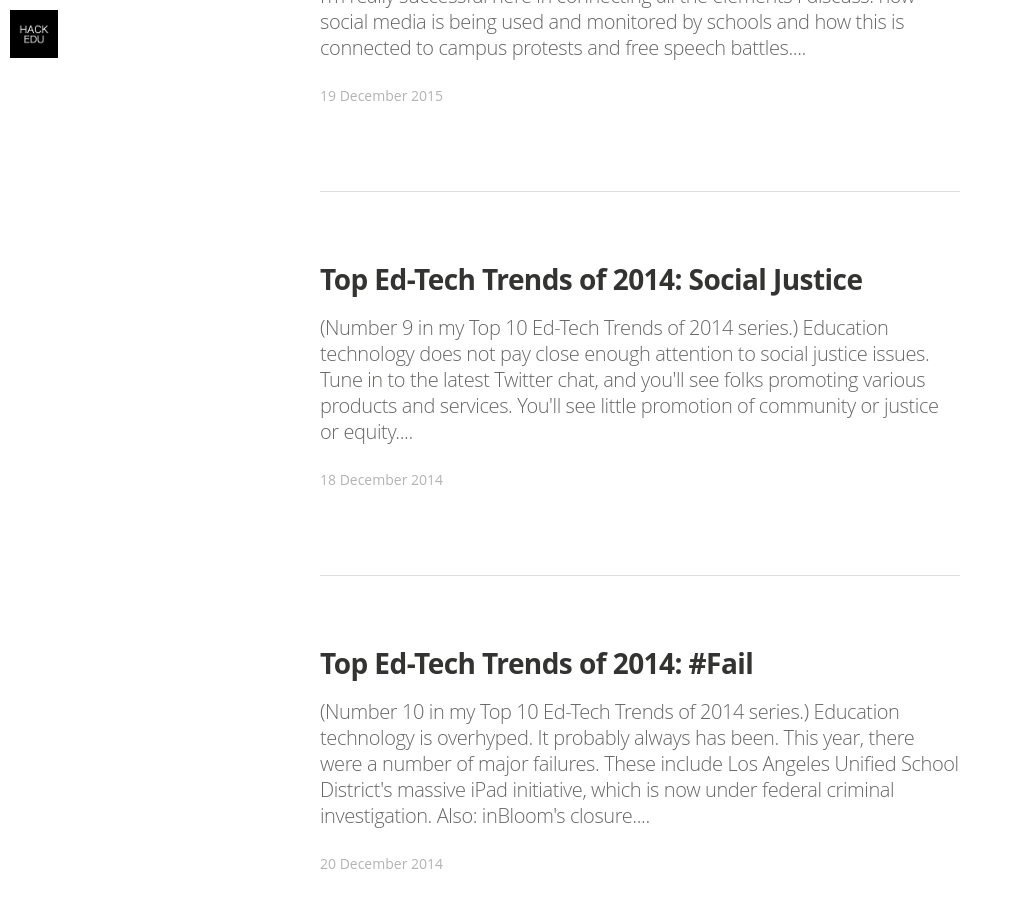
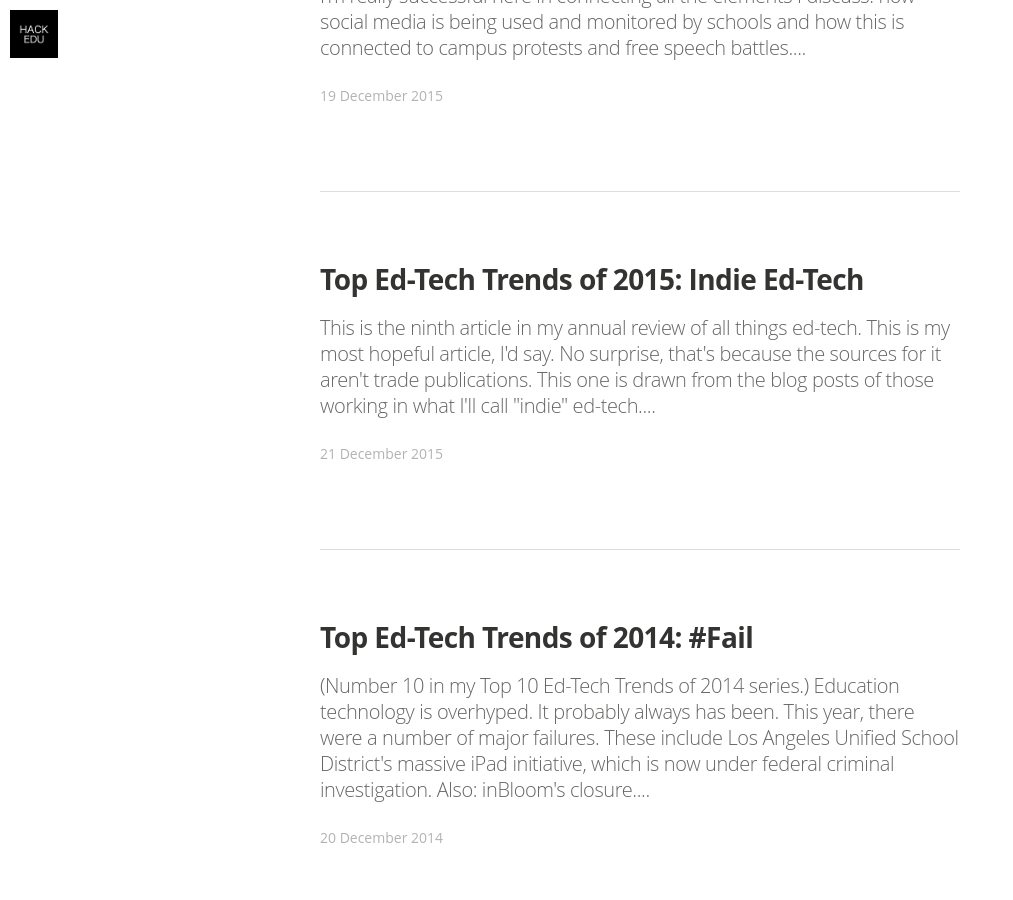
Before and after one commit to HackEducation/Writing, a Jekyll site: the page built from index.html, in a window 1280 px wide and 900 px high, scrolled down 17407 px. Shown: the whole window, without its empty margins (0-1013 px from the left). Built offline with Jekyll 4.4.1, drawn with Linux system fonts in a browser that asks for light colours; nearby versions of some CDN libraries; some web fonts are replaced; Markdown is read by kramdown in place of the engine named in the settings; the list of posts is cut into pages by our own code.

Commit message:
updated index

```diff
--- a/index.html
+++ b/index.html
@@ -1029,20 +1029,16 @@ layout: default
 
         <article class="post" itemscope itemtype="http://schema.org/BlogPosting" role="article">
           <div class="article-item">
-
             <header class="post-header">
-              <h2 class="post-title" itemprop="name"><a href="http://2014trends.hackeducation.com/justice.html" itemprop="url">Top Ed-Tech Trends of 2014: Social Justice</a></h2>
+              <h2 class="post-title" itemprop="name"><a href="http://hackeducation.com/2015/12/19/trends-indie/" itemprop="url">Top Ed-Tech Trends of 2015: Indie Ed-Tech</a></h2>
             </header>
-
             <section class="post-excerpt" itemprop="description">
-              <p>(Number 9 in my Top 10 Ed-Tech Trends of 2014 series.) Education technology does not pay close enough attention to social justice issues. Tune in to the latest Twitter chat, and you'll see folks promoting various products and services. You'll see little promotion of community or justice or equity....</p>
+              <p>This is the ninth article in my annual review of all things ed-tech. This is my most hopeful article, I'd say. No surprise, that's because the sources for it aren't trade publications. This one is drawn from the blog posts of those working in what I'll call "indie" ed-tech....</p>
             </section>
-
             <div class="post-meta">
-              <time datetime="18 December 2014">18 December 2014</time>
+              <time datetime="21 December 2015">21 December 2015</time>
   <!--            <span class="post-tags-set">on <span class="post-tag-">, <a href="/tag/"></a></span></span>-->
             </div>
-
           <div>
         </article>
 
```
